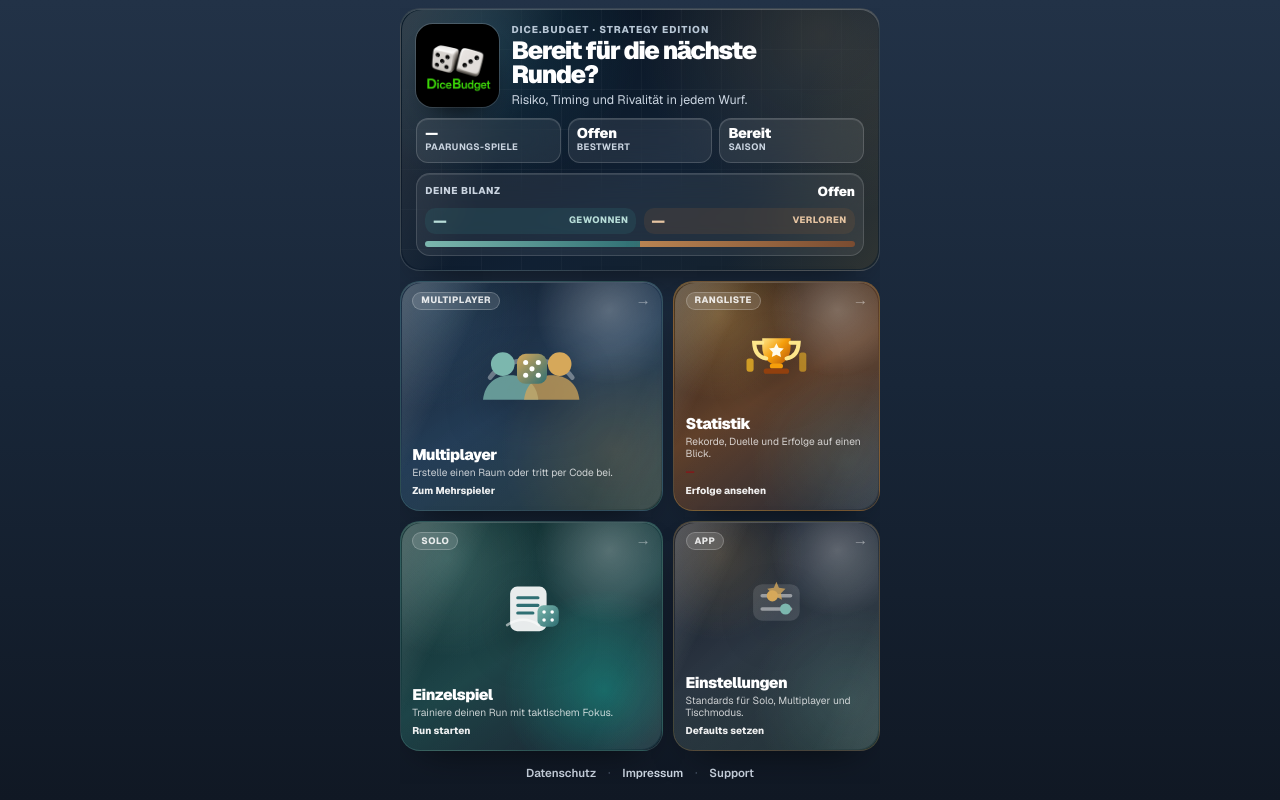
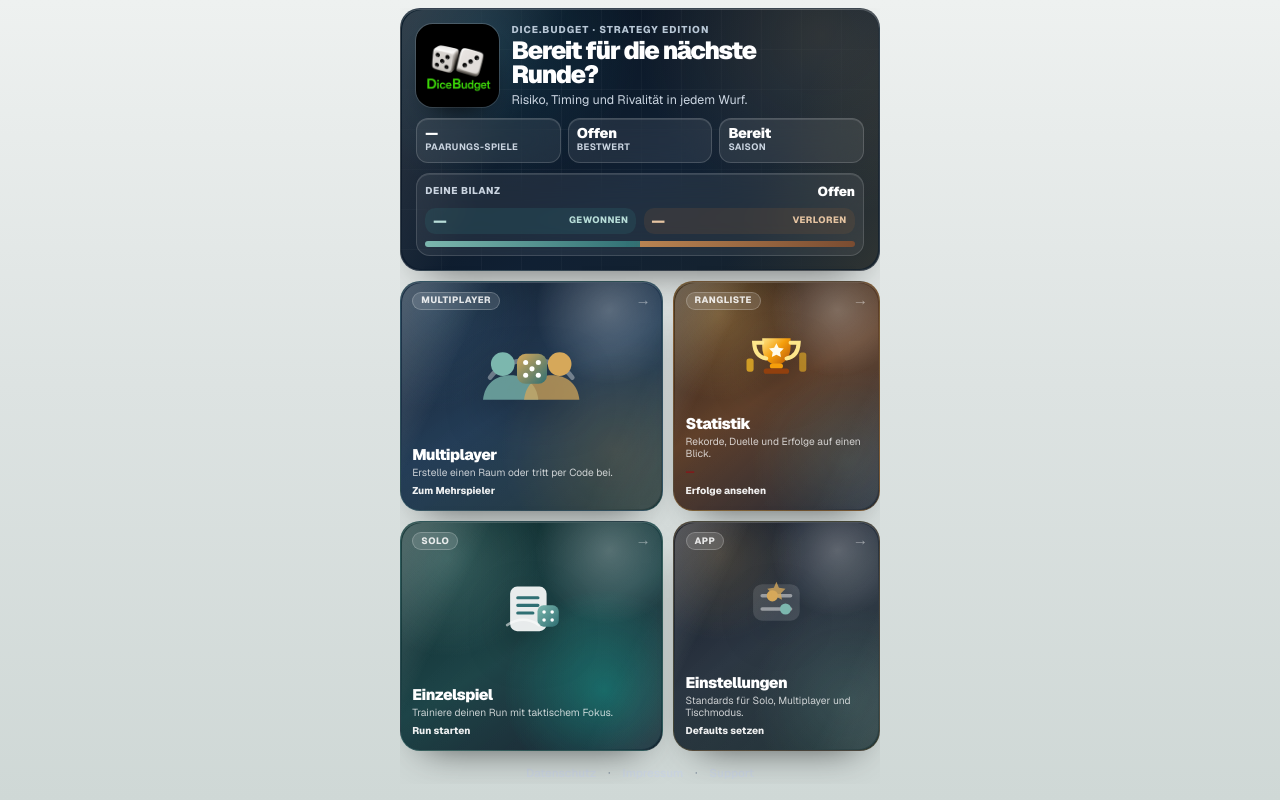
Before and after one commit to marclangebeck/dicebudget, a Next.js app in the folder frontend/: page /app in a window 1280 px wide. Built offline with nearby package versions, Linux system fonts and the light colour scheme; no server answers.

Commit message:
Teste hellen Premium-Hintergrund

```diff
--- a/frontend/app/app/layout.tsx
+++ b/frontend/app/app/layout.tsx
@@ -8,7 +8,7 @@ export const viewport: Viewport = {
   maximumScale: 1,
   userScalable: false,
   viewportFit: "cover",
-  themeColor: "#101824",
+  themeColor: "#cfd8d6",
 };
 
 export default function AppHomeLayout({ children }: { children: ReactNode }) {
--- a/frontend/app/globals.css
+++ b/frontend/app/globals.css
@@ -1,9 +1,9 @@
 @import "tailwindcss";
 
 :root {
-  --app-bg-top: #223247;
-  --app-bg-mid: #182638;
-  --app-bg-bottom: #101824;
+  --app-bg-top: #eef1f0;
+  --app-bg-mid: #dde3e2;
+  --app-bg-bottom: #cfd8d6;
   --chrome-foreground: #f1f5f9;
   --chrome-text-secondary: #cbd5e1;
   --chrome-text-muted: #94a3b8;
```
